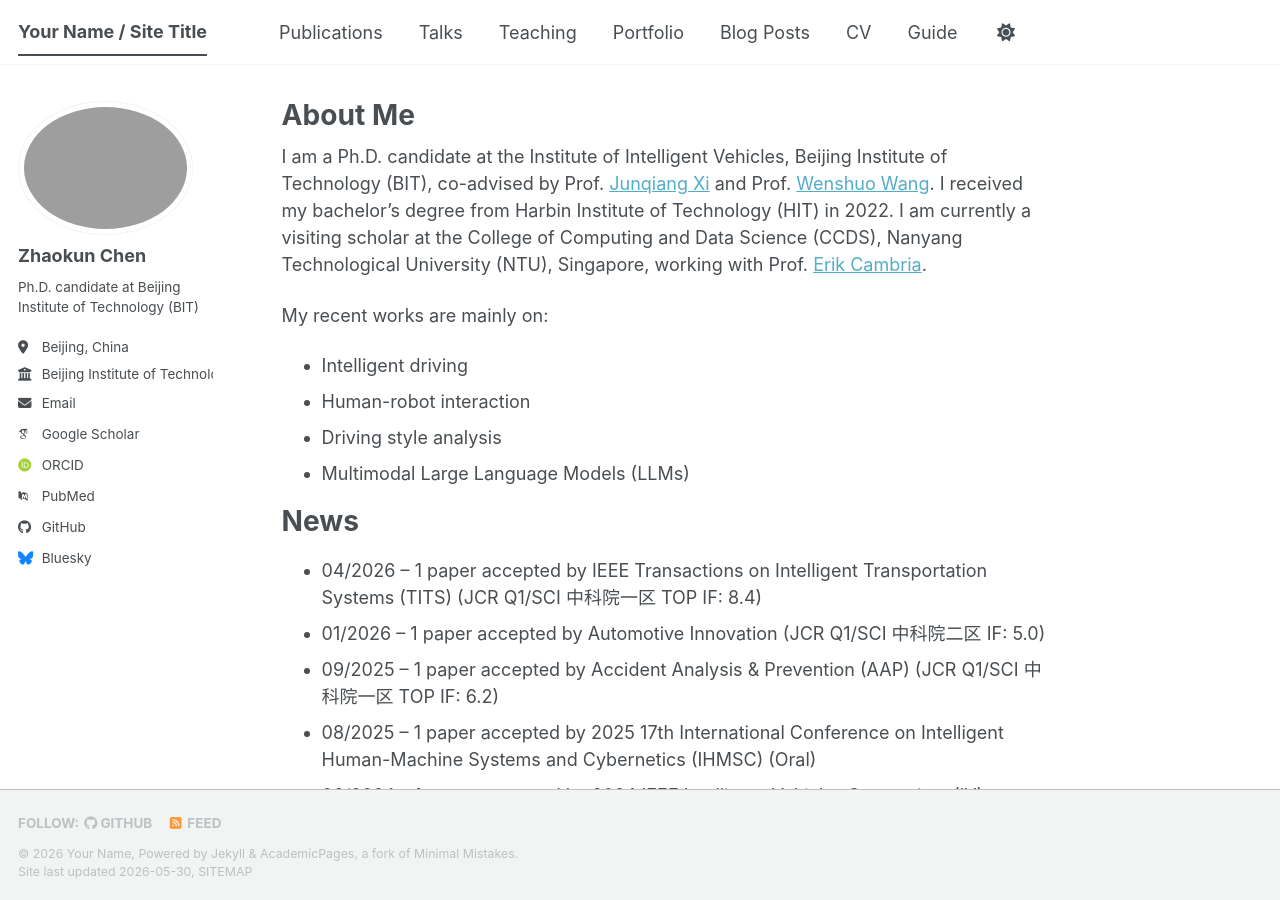
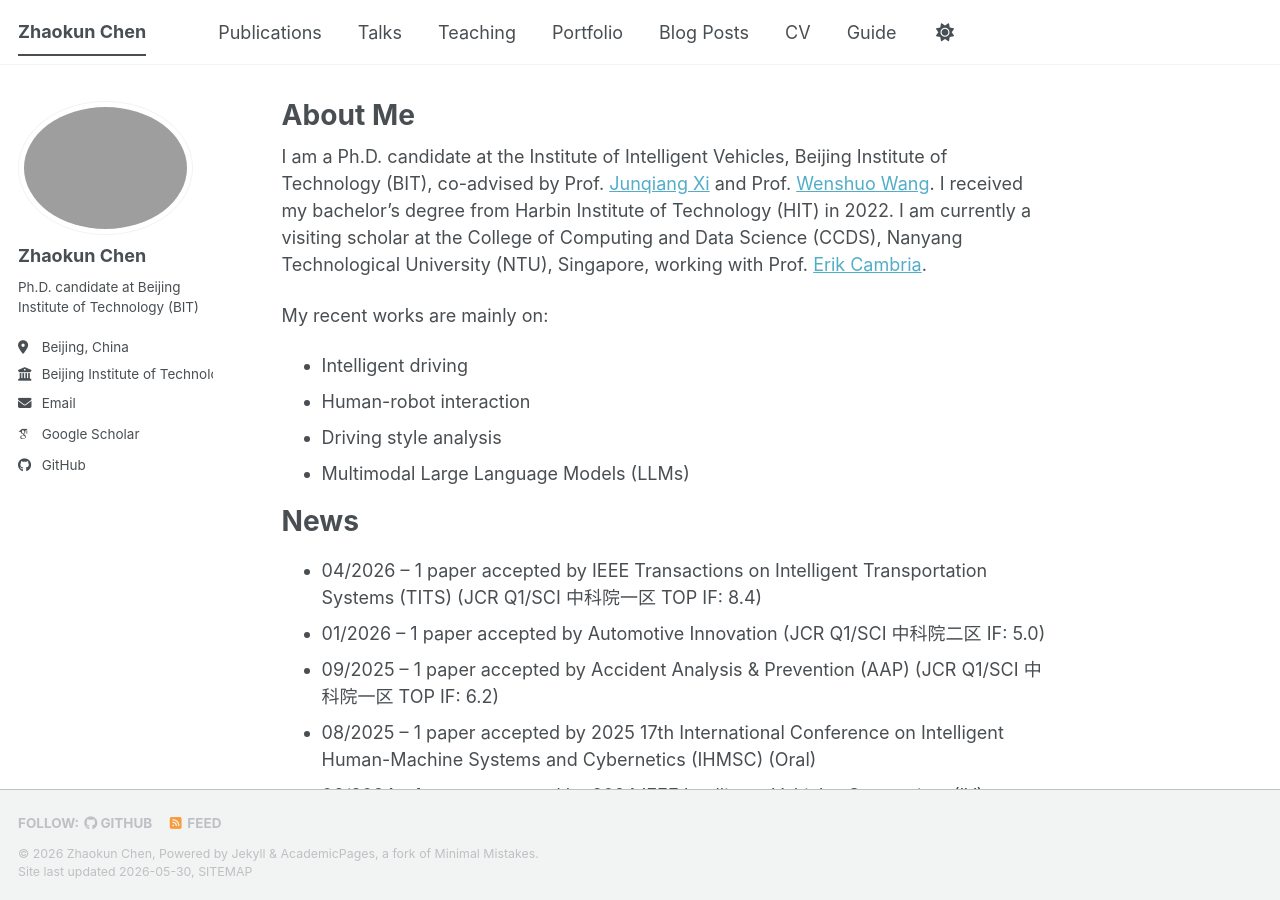
Before and after one commit to zhaokun-bit/zhaokun-bit.github.io, a Jekyll site: the page built from _pages/about.md, in a window 1280 px wide and 900 px high. Built offline with Jekyll 4.4.1, drawn with Linux system fonts in a browser that asks for light colours; some web fonts are replaced; a script bundle is joined from its source files by our own code; library files that are not in the unit come from our copies; part of the change alters nothing that is shown.

Commit message:
Update _config.yml

```diff
--- a/_config.yml
+++ b/_config.yml
@@ -7,23 +7,22 @@
 # server process.
 
 # Basic Site Settings
-locale                   : "en-US"
-site_theme               : "default" # The available themes options are "default", "air", "sunrise", "mint", "dirt" and "contrast"
-title                    : "Your Name / Site Title"
+locale                    : "en-US"
+site_theme                : "default" # The available themes options are "default", "air", "sunrise", "mint", "dirt" and "contrast"
+title                    : "Zhaokun Chen"
 title_separator          : "-"
-name                     : &name "Your Name"
-description              : &description "Your Name's academic portfolio"   # Update this with a general description of your site, this is the default if not overridden by a page
-url                      : https://academicpages.github.io # The base hostname & protocol for your site e.g. "https://[your GitHub username].github.io",
-                                                           # or if you already have some other page hosted on Github then use "https://[your GitHub username].github.io/[Your Repo Name]"
+name                     : &name "Zhaokun Chen"
+description              : &description "Academic homepage of Zhaokun Chen, Ph.D. candidate at Beijing Institute of Technology (BIT)."   # Update this with a general description of your site, this is the default if not overridden by a page
+url                      : "https://zhaokun-bit.github.io" # The base hostname & protocol for your site
 baseurl                  : "" # the subpath of your site, e.g. "/blog"
-repository               : "academicpages/academicpages.github.io"
+repository               : "zhaokun-bit/zhaokun-bit.github.io"
 
 # Site Author - The following control what appear as part of the author content on the side bar.
-#               If a field is blank the icon and link will not appear, otherwise it will be shown.
-#               Additional customization can be done by editing /_includes/author-profile.html
+#                If a field is blank the icon and link will not appear, otherwise it will be shown.
+#                Additional customization can be done by editing /_includes/author-profile.html
 author:
   name             : "Zhaokun Chen"
-  avatar           : "/images/4.jpg" # 你的头像路径，通常放在 images 文件夹下
+  avatar           : "/images/4.jpg" # ⚠️ 请确保你的 images 文件夹内有一张完全同名且格式为 .jpg 的头像照片！
   bio              : "Ph.D. candidate at Beijing Institute of Technology (BIT)"
   location         : "Beijing, China"
   employer         : "Beijing Institute of Technology"
@@ -31,55 +30,54 @@ author:
   email            : "zk.chen@bit.edu.cn"
   googlescholar    : "https://scholar.google.com/citations?user=Eoe9A9IAAAAJ&hl=zh-CN"
 
-  # Academic websites
-  academia         : # URL
-  arxiv            : # URL - Update with the correct link to your profile
-  googlescholar    : "https://scholar.google.com/citations?user=PS_CX0AAAAAJ"
-  inspire-hep      : # URL
-  impactstory      : # URL
-  orcid            : "https://orcid.org/yourorcidurl"
-  semantic         : # URL
-  ssrn             : # URL
-  pubmed           : "https://www.ncbi.nlm.nih.gov/pubmed/?term=john+snow"
-  researchgate     : # URL
-  scopus           : # URL
-  zotero           : # URL
-
+  # Academic websites (已清除残留，填入链接即可激活)
+  academia          : # URL
+  arxiv             : # URL
+  googlescholar     : "https://scholar.google.com/citations?user=Eoe9A9IAAAAJ&hl=zh-CN"
+  inspire-hep       : # URL
+  impactstory       : # URL
+  orcid             : # URL
+  semantic          : # URL
+  ssrn              : # URL
+  pubmed            : # URL
+  researchgate      : # URL
+  scopus            : # URL
+  zotero            : # URL
 
   # Repositories and software development
-  bitbucket        : # Username - Update with your username on the site
-  codepen          : # Username
-  dribbble         : # Username
-  github           : "academicpages"
-  kaggle           : # Username
-  stackoverflow    : # User number or user number and name (i.e., use "1" or "1/jeff-atwood")
+  bitbucket         : # Username
+  codepen           : # Username
+  dribbble          : # Username
+  github            : "zhaokun-bit"
+  kaggle            : # Username
+  stackoverflow     : # User number
 
-  # Social media
-  artstation       : # Username
-  bluesky          : "bsky.app" # Replace this with you Bluesky username
-  facebook         : # Username
-  flickr           : # Username
-  foursquare       : # Username
-  goodreads        : # Username
-  google_plus      : # Username
-  keybase          : # Username
-  instagram        : # Username
-  lastfm           : # Username
-  linkedin         : # Username
-  mastodon         : # URL
-  medium           : # URL
-  pinterest        : # Username
-  soundcloud       : # Username
-  steam            : # Username
-  telegram         : # URL
-  tumblr           : # Username
-  twitter          : # Username for X / Twitter
-  vine             : # Username
-  weibo            : # Username
-  wikipedia        : # Username
-  xing             : # Username
-  youtube          : # Username
-  zhihu            : # Username
+  # Social media (已全部清空，彻底绝后患)
+  artstation        : # Username
+  bluesky           : # Username
+  facebook          : # Username
+  flickr            : # Username
+  foursquare        : # Username
+  goodreads         : # Username
+  google_plus       : # Username
+  keybase           : # Username
+  instagram         : # Username
+  lastfm            : # Username
+  linkedin          : # Username
+  mastodon          : # URL
+  medium            : # URL
+  pinterest         : # Username
+  soundcloud        : # Username
+  steam             : # Username
+  telegram          : # URL
+  tumblr            : # Username
+  twitter           : # Username for X / Twitter
+  vine              : # Username
+  weibo             : # Username
+  wikipedia         : # Username
+  xing              : # Username
+  youtube           : # Username
+  zhihu             : # Username
 
 # Publication Category - The following the list of publication categories and their headings
 publication_category:
@@ -324,36 +322,15 @@ whitelist:
 
 
 # Archives
-#  Type
-#  - GitHub Pages compatible archive pages built with Liquid ~> type: liquid (default)
-#  - Jekyll Archives plugin archive pages ~> type: jekyll-archives
-#  Path (examples)
-#  - Archive page should exist at path when using Liquid method or you can
-#    expect broken links (especially with breadcrumbs enabled)
-#  - <base_path>/tags/my-awesome-tag/index.html ~> path: /tags/
-#  - <base_path/categories/my-awesome-category/index.html ~> path: /categories/
-#  - <base_path/my-awesome-category/index.html ~> path: /
 category_archive:
   type: liquid
   path: /categories/
 tag_archive:
   type: liquid
   path: /tags/
-# https://github.com/jekyll/jekyll-archives
-# jekyll-archives:
-#   enabled:
-#     - categories
-#     - tags
-#   layouts:
-#     category: archive-taxonomy
-#     tag: archive-taxonomy
-#   permalinks:
-#     category: /categories/:name/
-#     tag: /tags/:name/
 
 
 # HTML Compression
-# - https://jch.penibelst.de/
 compress_html:
   clippings: all
   ignore:
```
